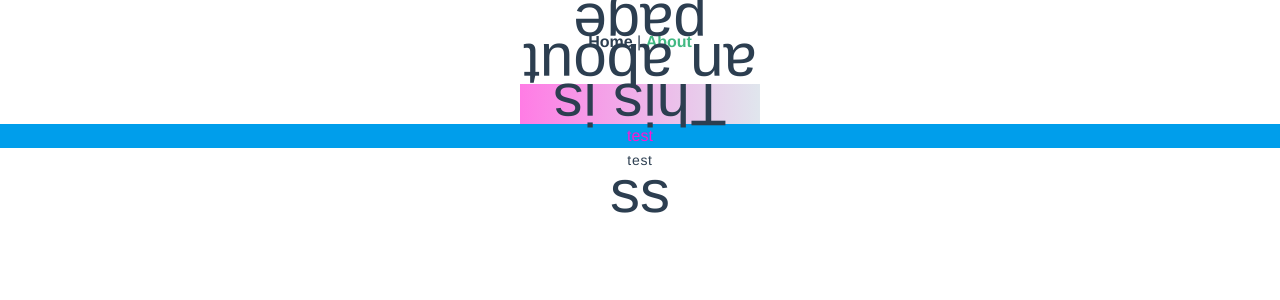
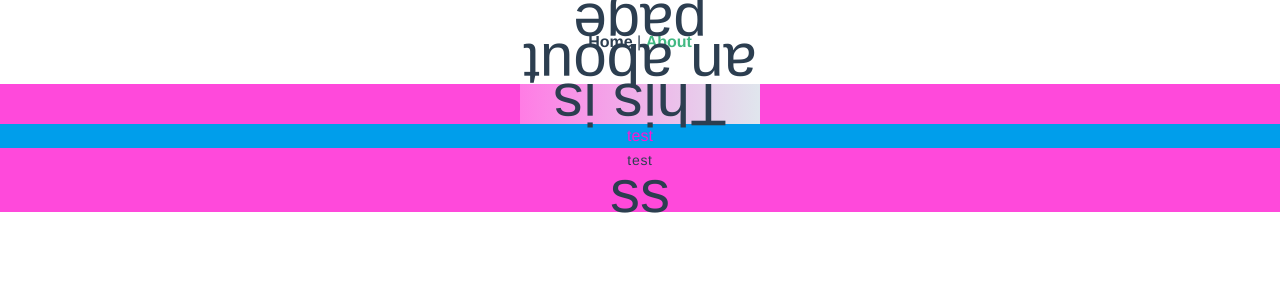
Before and after one commit to q1113111/tailwind, a Vue app: page /about in a window 1280 px wide. Shown: the top 300 px of the page. Built offline with nearby package versions, Linux system fonts and the light colour scheme.

Commit message:
深色主題

```diff
--- a/src/App.vue
+++ b/src/App.vue
@@ -11,7 +11,9 @@
     <router-view />
   </div>
 </template>
-
+<script>
+document.documentElement.classList.add('dark')
+</script>
 <style lang="scss">
 #app {
   font-family: Avenir, Helvetica, Arial, sans-serif;
--- a/src/views/About.vue
+++ b/src/views/About.vue
@@ -1,5 +1,5 @@
 <template>
-  <div class="about">
+  <div class="about dark:bg-pink">
     <h1 class="rotate-1/2 m-auto w-60 h-10 bg-gradient-purple-blue hover:bg-gradient-blue-green">
       This is an about page
     </h1>
--- a/tailwind.config.js
+++ b/tailwind.config.js
@@ -1,6 +1,6 @@
 module.exports = {
   purge: { content: ['./public/**/*.html', './src/**/*.vue'] },
-  darkMode: false, // or 'media' or 'class'
+  darkMode: 'class', // or 'media' or 'class'
   theme: {
     rotate: {
       '1/4': '90deg',
```
Also changed, not shown: .eslintrc.js.
